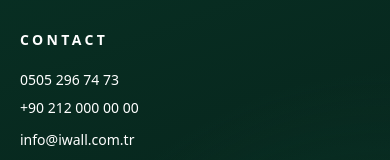
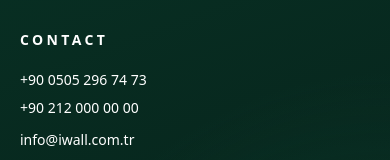
Before and after one commit to iwallcenter-lgtm/iwall-site, a Next.js app: page /en in a window 390 px wide. Shown: the part 11076-11236 px from the top of the page. Built offline with nearby package versions, Linux system fonts and the light colour scheme.

Commit message:
update first contact phone number format

```diff
--- a/src/components/site/footer.tsx
+++ b/src/components/site/footer.tsx
@@ -41,7 +41,7 @@
           <h3 className="text-sm font-semibold uppercase tracking-[0.24em] text-white">{messages.footer.contact}</h3>
           <div className="mt-5 space-y-3 text-sm text-white">
             <div className="flex flex-col gap-2">
-              <Link href="tel:+905052967473">0505 296 74 73</Link>
+              <Link href="tel:+9005052967473">+90 0505 296 74 73</Link>
               <Link href="tel:+902120000000">{siteConfig.company.phone}</Link>
             </div>
             <p>{siteConfig.company.email}</p>
```
